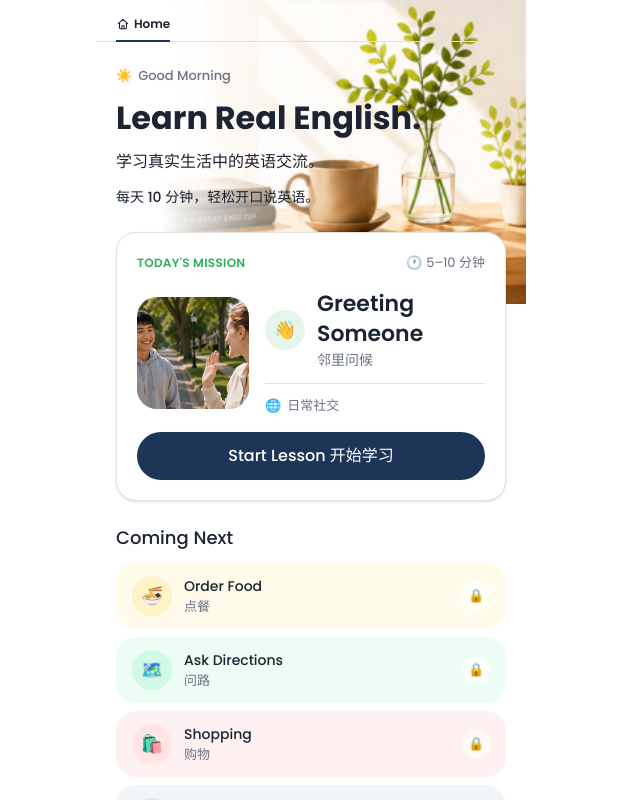
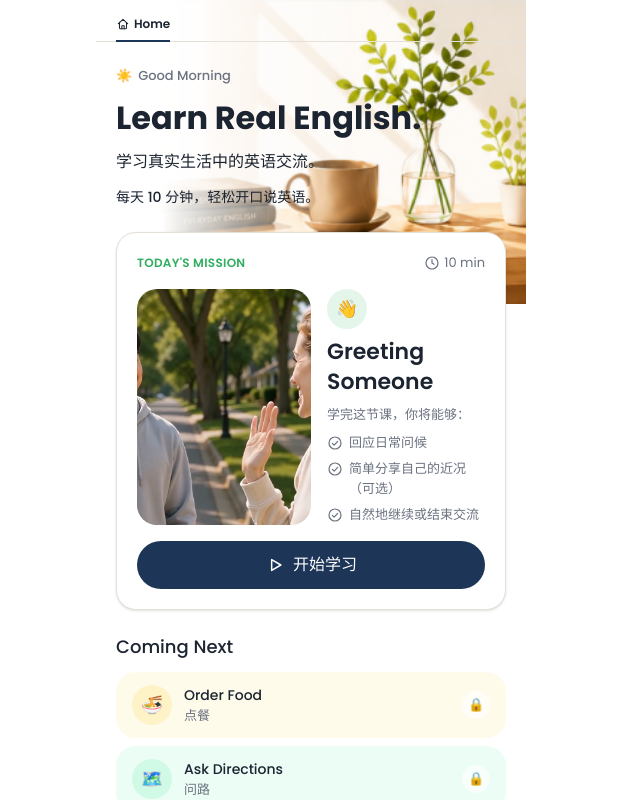
Before and after one commit to aaronmarveller/AI-English-Learning, a Next.js app: page / in a window 1280 px wide. Shown: the top 800 px of the page, without its empty margins (329-969 px from the left). Built offline with nearby package versions, Linux system fonts and the light colour scheme.

Commit message:
feat: Today's Mission shows 10 min, Learning Objectives and a 开始学习 button (#72)
Co-Authored-By: Claude Sonnet 5.5 <noreply@anthropic.com>

```diff
--- a/src/app/page.tsx
+++ b/src/app/page.tsx
@@ -1,3 +1,4 @@
+import { ClockIcon } from "@/components/icons";
 import { DebugJumpBar } from "@/components/debug-jump-bar";
 import { ComingNextList } from "@/components/home/coming-next-list";
 import { GreetingBanner } from "@/components/home/greeting-banner";
@@ -50,7 +51,7 @@ export default function Home() {
               Today&apos;s Mission
             </span>
             <span className="flex items-center gap-1 text-body-sm text-muted">
-              <span aria-hidden>🕐</span>
+              <ClockIcon className="h-4 w-4" />
               {HOME_CONTENT.course.duration}
             </span>
           </div>
--- a/src/components/home/mission-card.tsx
+++ b/src/components/home/mission-card.tsx
@@ -2,6 +2,7 @@
 
 import { useRouter } from "next/navigation";
 import type { KeyboardEvent } from "react";
+import { CheckIcon } from "@/components/icons";
 import { HOME_CONTENT } from "@/content/home";
 import { STEP_ROUTES } from "@/lib/progress";
 
@@ -52,7 +53,7 @@ export function MissionCard() {
       aria-label={`开始今日课程 ${course.nameEn} ${course.nameZh}`}
       onClick={start}
       onKeyDown={handleKeyDown}
-      className="flex cursor-pointer items-center gap-4 text-left active:scale-[0.98] active:brightness-95"
+      className="flex cursor-pointer items-stretch gap-4 text-left active:scale-[0.98] active:brightness-95"
     >
       {/* eslint-disable-next-line @next/next/no-img-element -- fixed-aspect
           decorative crop; next/image's layout machinery buys nothing here. */}
@@ -60,30 +61,28 @@ export function MissionCard() {
         src="/assets/home/mission-thumb.jpg"
         alt=""
         aria-hidden
-        className="aspect-square w-28 shrink-0 rounded-card object-cover"
+        className="aspect-[3/4] w-1/2 shrink-0 rounded-card object-cover"
       />
 
-      <div className="flex min-w-0 flex-1 flex-col gap-3">
-        <div className="flex items-center gap-3">
+      <div className="flex min-w-0 flex-1 flex-col gap-2">
         <span
           aria-hidden
           className="flex h-10 w-10 shrink-0 items-center justify-center rounded-full bg-accent-soft text-lg"
         >
           👋
         </span>
-          <div className="flex min-w-0 flex-col">
         <h2 className="text-h2">{course.nameEn}</h2>
-            <p className="text-body text-muted">{course.nameZh}</p>
-          </div>
+        <p className="text-body-sm text-muted">{course.objectivesIntro}</p>
+        <ul className="flex flex-col gap-1.5 text-body-sm text-muted">
+          {course.objectives.map((objective) => (
+            <li key={objective.text} className="flex items-start gap-1.5">
+              <CheckIcon className="mt-0.5 h-4 w-4 shrink-0" />
+              <span>{objective.text}</span>
+            </li>
+          ))}
+        </ul>
       </div>
 
-        <hr className="border-border" />
-
-        <div className="flex items-center gap-1.5 text-body-sm text-muted">
-          <span aria-hidden>🌐</span>
-          <span>{course.category}</span>
-        </div>
-      </div>
     </div>
   );
 }
--- a/src/components/home/start-lesson-button.tsx
+++ b/src/components/home/start-lesson-button.tsx
@@ -1,6 +1,7 @@
 "use client";
 
 import { useRouter } from "next/navigation";
+import { PlayIcon } from "@/components/icons";
 import { STEP_ROUTES } from "@/lib/progress";
 
 /**
@@ -28,9 +29,10 @@ export function StartLessonButton() {
       type="button"
       data-testid="start-lesson-button"
       onClick={() => router.push(STEP_ROUTES.observe)}
-      className="btn-primary w-full"
+      className="btn-primary flex w-full items-center justify-center gap-2"
     >
-      Start Lesson 开始学习
+      <PlayIcon className="h-5 w-5" />
+      开始学习
     </button>
   );
 }
--- a/src/components/icons.tsx
+++ b/src/components/icons.tsx
@@ -70,3 +70,29 @@ export function PinIcon(props: SVGProps<SVGSVGElement>) {
     </IconBase>
   );
 }
+
+export function CheckIcon(props: SVGProps<SVGSVGElement>) {
+  return (
+    <IconBase {...props}>
+      <circle cx="12" cy="12" r="9" />
+      <path d="m8 12.5 2.8 2.8L16 9.5" />
+    </IconBase>
+  );
+}
+
+export function PlayIcon(props: SVGProps<SVGSVGElement>) {
+  return (
+    <IconBase {...props}>
+      <path d="M8 5.5v13l11-6.5-11-6.5Z" />
+    </IconBase>
+  );
+}
+
+export function ClockIcon(props: SVGProps<SVGSVGElement>) {
+  return (
+    <IconBase {...props}>
+      <circle cx="12" cy="12" r="9" />
+      <path d="M12 7v5l3 2" />
+    </IconBase>
+  );
+}
--- a/src/content/home.ts
+++ b/src/content/home.ts
@@ -27,8 +27,15 @@ export const HOME_CONTENT = {
   course: {
     nameEn: "Greeting Someone",
     nameZh: "邻里问候",
-    duration: "5–10 分钟",
-    category: "日常社交",
+    duration: "10 min",
+    /** Intro line above the Learning Objectives (see CONTEXT.md). */
+    objectivesIntro: "学完这节课，你将能够：",
+    /** Ordered Learning Objectives; "（可选）" is part of the displayed text. */
+    objectives: [
+      { text: "回应日常问候", optional: false },
+      { text: "简单分享自己的近况（可选）", optional: true },
+      { text: "自然地继续或结束交流", optional: false },
+    ],
   },
   tagline: {
     /** Big bilingual hero headline (UI draft, 2026-08-06 review). */
```
Also changed, not shown: 1 other file (tests, documents, lock files or other folders). Lines whose indentation alone changed are shown as unchanged.
